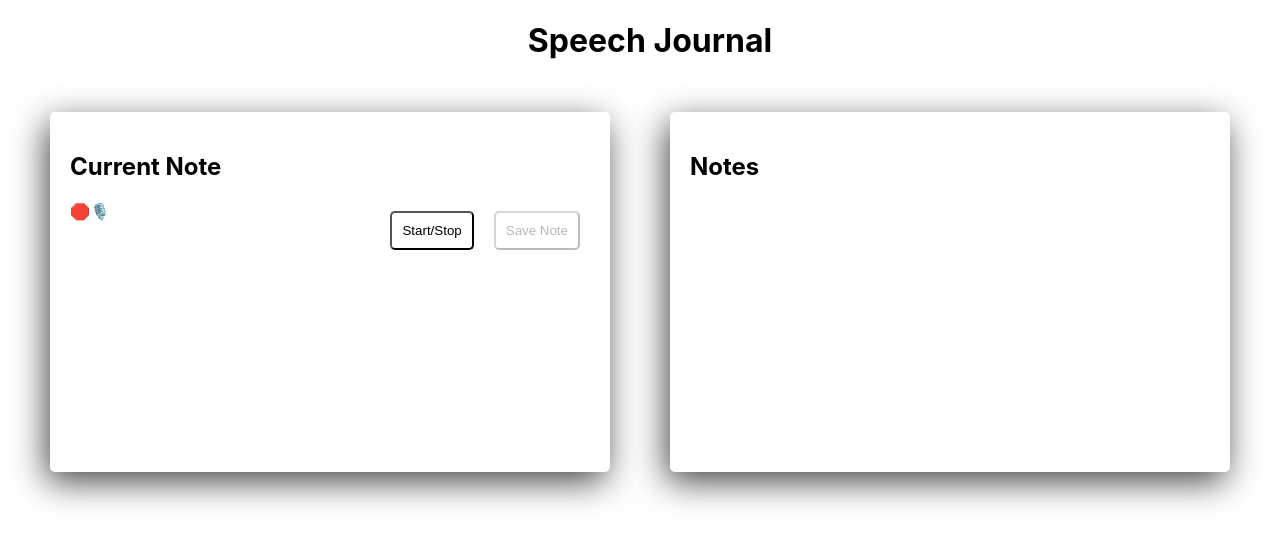
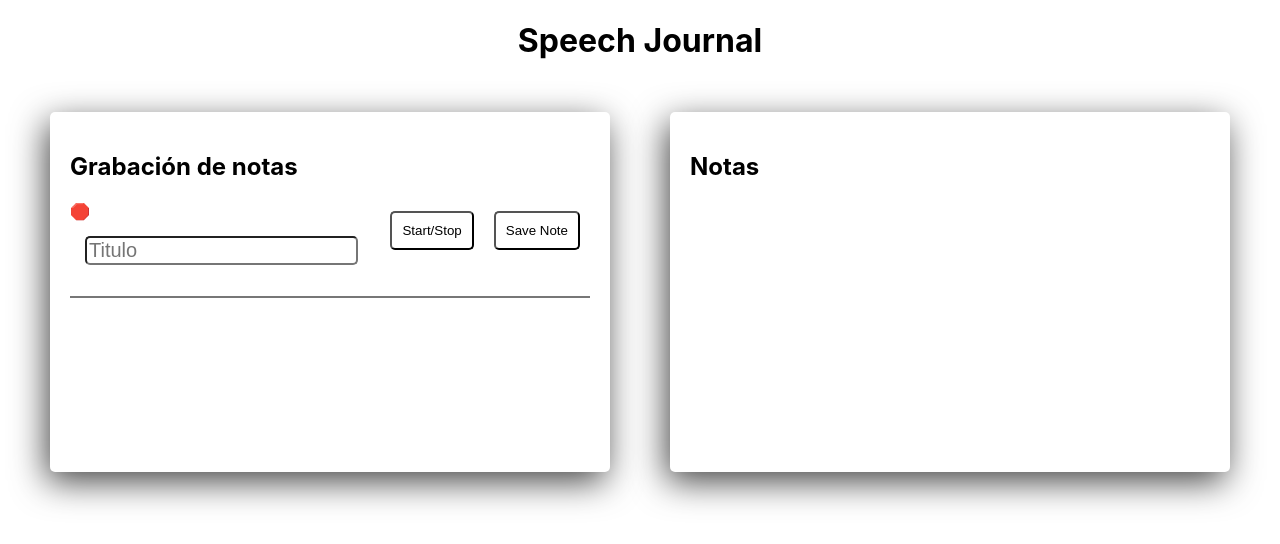
Before and after one commit to croko22/speech-journal, a React (Vite) app: page / in a window 1280 px wide. Shown: the top 544 px of the page. Built offline with nearby package versions, Linux system fonts and the light colour scheme.

Commit message:
Title input added

```diff
--- a/index.html
+++ b/index.html
@@ -4,7 +4,7 @@
     <meta charset="UTF-8" />
     <link rel="icon" type="image/svg+xml" href="/vite.svg" />
     <meta name="viewport" content="width=device-width, initial-scale=1.0" />
-    <title>Vite + React</title>
+    <title>Speech journal</title>
   </head>
   <body>
     <div id="root"></div>
--- a/src/App.css
+++ b/src/App.css
@@ -1,42 +1,3 @@
-.App {
-  text-align: center;
-}
-
-.App-logo {
-  height: 40vmin;
-  pointer-events: none;
-}
-
-@media (prefers-reduced-motion: no-preference) {
-  .App-logo {
-    animation: App-logo-spin infinite 20s linear;
-  }
-}
-
-.App-header {
-  background-color: #282c34;
-  min-height: 100vh;
-  display: flex;
-  flex-direction: column;
-  align-items: center;
-  justify-content: center;
-  font-size: calc(10px + 2vmin);
-  color: white;
-}
-
-.App-link {
-  color: #61dafb;
-}
-
-@keyframes App-logo-spin {
-  from {
-    transform: rotate(0deg);
-  }
-  to {
-    transform: rotate(360deg);
-  }
-}
-
 h1 {text-align: center;}
 
 body {
@@ -46,11 +7,6 @@ body {
     sans-serif;
   -webkit-font-smoothing: antialiased;
   -moz-osx-font-smoothing: grayscale;
-}
-
-code {
-  font-family: source-code-pro, Menlo, Monaco, Consolas, 'Courier New',
-    monospace;
 }
 
 .container {
@@ -67,10 +23,6 @@ code {
   border-radius: 5px;
 }
 
-h1 {
-  margin-left: 20px;
-}
-
 button {
   float: right;
   margin: 10px;
@@ -78,3 +30,13 @@ button {
   border-radius: 5px;
   background: transparent;
 }
+
+input.title{
+  font-size: 20px;
+  border-radius: 5px;
+  margin: 15px;
+}
+
+p{
+  border: 1px solid #777;
+}
--- a/src/App.jsx
+++ b/src/App.jsx
@@ -1,16 +1,22 @@
 import React, { useState, useEffect } from 'react'
 import './App.css'
 
+//WebSpeechAPI
 const SpeechRecognition = window.SpeechRecognition || window.webkitSpeechRecognition
 const mic = new SpeechRecognition()
-
 mic.continuous = true
 mic.interimResults = true
 mic.lang = 'es-ES'
 
+//Estructura de Nota
+const nota = {title: "",text: ""}
+
 function App() {
+  //YA FUNCIONA PERO AHORA FALTA SEPARAR EN COMPONENTS
+  //CREO QUE SERIA MEJOR SEPARAR EL TITULO DEL TEXTO
   const [isListening, setIsListening] = useState(false)
-  const [note, setNote] = useState(null)
+  const [title,setTitle] = useState("")
+  const [note, setNote] = useState(nota)
   const [savedNotes, setSavedNotes] = useState([])
 
   useEffect(() => {
@@ -26,21 +32,17 @@ function App() {
       }
     } else {
       mic.stop()
-      mic.onend = () => {
-        console.log('Stopped Mic on Click')
-      }
+      mic.onend = () => {console.log('Stopped Mic on Click')}
     }
-    mic.onstart = () => {
-      console.log('Mics on')
-    }
-
+    mic.onstart = () => {console.log('Mics on')}
+    //Speech recognition
     mic.onresult = event => {
       const transcript = Array.from(event.results)
         .map(result => result[0])
         .map(result => result.transcript)
         .join('')
       console.log(transcript)
-      setNote(transcript)
+      setNote({text:transcript})
       mic.onerror = event => {
         console.log(event.error)
       }
@@ -48,31 +50,40 @@ function App() {
   }
 
   const handleSaveNote = () => {
-    setSavedNotes([...savedNotes, note])
-    setNote('')
+    let tmpNota = {
+      ...note,
+      title: title
+    }
+    setSavedNotes([...savedNotes, tmpNota])
+    setNote(nota)
+    console.log(savedNotes)
   }
 
-  //Para los bloques de preguntas creo que estaria bien hacer un componente que sirva para grabar cada nota
+  const handleChange = (e) => {
+    setTitle(e.target.value)
+  }
 
   return (
     <>
       <h1>Speech Journal</h1>
       <div className="container">
+        {/* RECONOCIMIENTO DE VOZ */}
         <div className="box">
-          <h2>Current Note</h2>
-          {isListening ? <span>🎙️</span> : <span>🛑🎙️</span>}
-          <button onClick={handleSaveNote} disabled={!note}>
-            Save Note
-          </button>
-          <button onClick={() => setIsListening(prevState => !prevState)}>
-            Start/Stop
-          </button>
-          <p>{note}</p>
+          <h2>Grabación de notas</h2>
+          {isListening ? <span>🎙️</span> : <span>🛑</span>}
+          <button onClick={handleSaveNote} disabled={!note}>Save Note</button>
+          <button onClick={() => setIsListening(prevState => !prevState)}>Start/Stop</button>
+          <input type="text" placeholder="Titulo" className='title' value={title} onChange={(e)=>handleChange(e)}/>
+          <p>{note.text}</p>
         </div>
+        {/* NOTAS */}
         <div className="box">
-          <h2>Notes</h2>
+          <h2>Notas</h2>
           {savedNotes.map(n => (
-            <p key={n}>{n}</p>
+            <div key={n.index}>
+              <h3>{n.title}</h3>
+              <p>{n.text}</p>
+            </div>
           ))}
         </div>
       </div>
```
